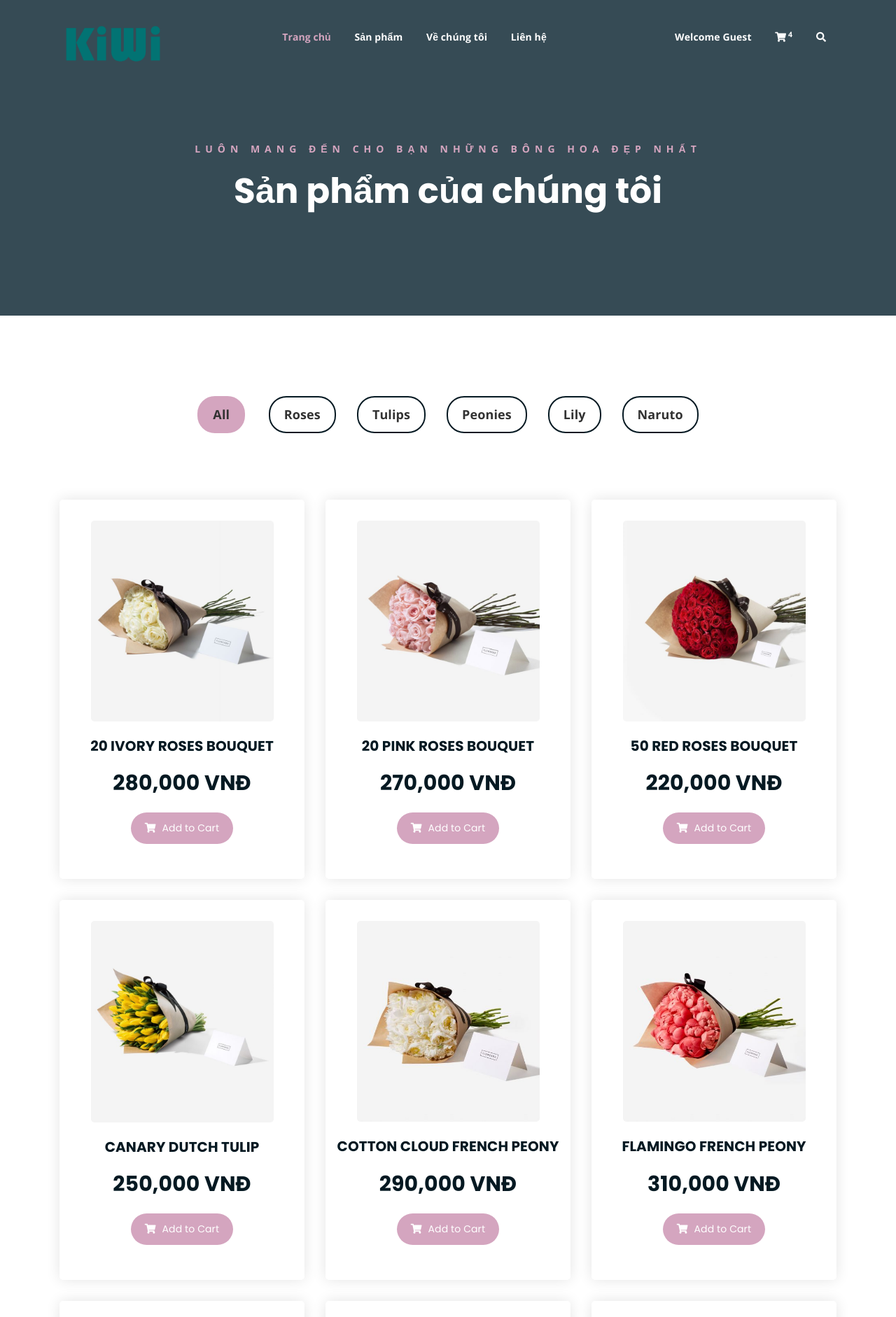
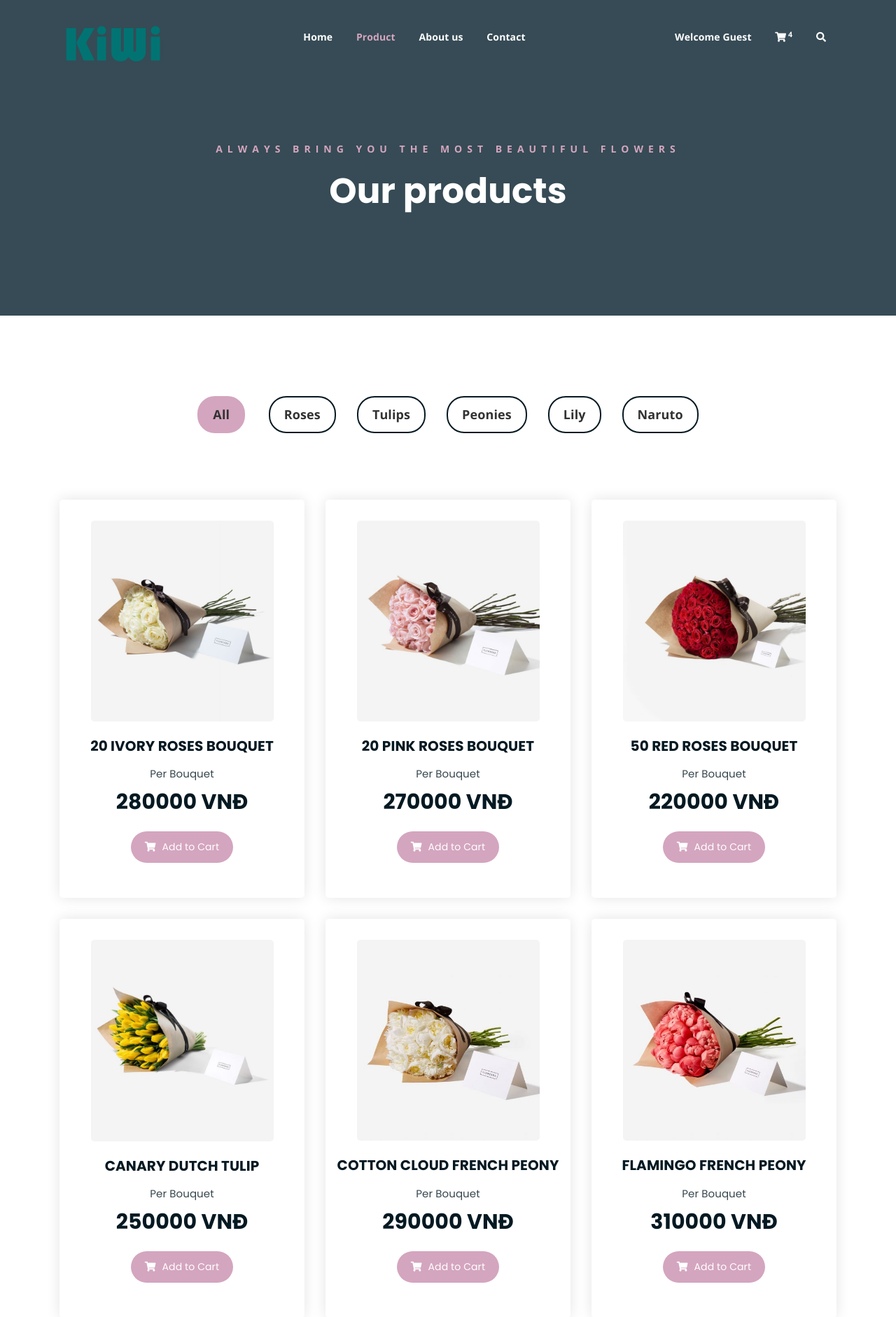
Before and after one commit to Sherlockian1212/kiwi-flowershop, a PHP site: page /shop.php in a window 1280 px wide. Shown: the top 1882 px of the page at 70% size. Run offline with PHP 8.4, Linux system fonts and the light colour scheme; data comes from the database, SQL or seed files in the repository.

Commit message:
update shop.php

```diff
--- a/function/common_functions.php
+++ b/function/common_functions.php
@@ -11,7 +11,7 @@ function getProducts()
         $product_keywords = $row['product_keywords'];
         $category_id = $row['category_id'];
         $product_image = $row['product_image'];
-        $product_price = number_format($row['product_price']);
+        $product_price = $row['product_price'];
         $date = $row['date'];
         $status = $row['status'];
         echo "
@@ -21,7 +21,7 @@ function getProducts()
                                 <a href='single-product.php?product_id=$product_id'><img src='./admin/product_images/$product_image' alt=''></a>
                             </div>
                         <h3>$product_title</h3>
-                        <p class='product-price'> $product_price VNĐ </p>
+                        <p class='product-price'><span>Per Bouquet</span> $product_price VNĐ </p>
                         <a href='shop.php?add_to_cart=$product_id' class='cart-btn'><i class='fas fa-shopping-cart'></i> Add to Cart</a>
                         </div>
                     </div>";
@@ -59,7 +59,7 @@ function searchProduct()
             $product_keywords = $row['product_keywords'];
             $category_id = $row['category_id'];
             $product_image = $row['product_image'];
-            $product_price = number_format($row['product_price']);
+            $product_price = $row['product_price'];
             $date = $row['date'];
             $status = $row['status'];
             echo "
@@ -69,7 +69,7 @@ function searchProduct()
 									<a href='single-product.php?product_id=$product_id'><img src='./admin/product_images/$product_image' alt=''></a>
 								</div>
 							<h3>$product_title</h3>
-							<p class='product-price'>$product_price VNĐ </p>
+							<p class='product-price'><span>Per Bouquet</span> $product_price VNĐ </p>
 							<a href='shop.php?add_to_cart=$product_id' class='cart-btn'><i class='fas fa-shopping-cart'></i> Add to Cart</a>
 							</div>
 						</div>";
@@ -92,7 +92,7 @@ function viewDetails()
                 $product_keywords = $row['product_keywords'];
                 $category_id = $row['category_id'];
                 $product_image = $row['product_image'];
-                $product_price = number_format($row['product_price']);
+                $product_price = $row['product_price'];
                 $date = $row['date'];
                 $status = $row['status'];
                 echo "
@@ -104,14 +104,14 @@ function viewDetails()
 					<div class='col-md-7'>
 						<div class='single-product-content'>
 							<h3>$product_title</h3>
-							<p class='single-product-pricing'>$product_price VNĐ</p>
+							<p class='single-product-pricing'><span>Per Bouquet</span>$product_price VNĐ</p>
 							<p>$product_description</p>
 							<div class='single-product-form'>
 								<form action='index.php''>
 									<input type='number' placeholder='0'>
 								</form>
 								<a href='shop.php?add_to_cart=$product_id' class='cart-btn'><i class='fas fa-shopping-cart'></i>
-									Thêm vào giỏ hàng</a>
+									Add to cart</a>
 							</div>
 							<h4>Share:</h4>
 							<ul class='product-share'>
--- a/shop.php
+++ b/shop.php
@@ -6,6 +6,7 @@ session_start();
 ?>
 <!DOCTYPE html>
 <html lang="en">
+
 <head>
 	<meta charset="UTF-8">
 	<meta http-equiv="X-UA-Compatible" content="IE=edge">
@@ -37,6 +38,7 @@ session_start();
 	<!-- responsive -->
 	<link rel="stylesheet" href="assets/css/responsive.css">
 </head>
+
 <body>
 
 	<!--PreLoader-->
@@ -64,25 +66,20 @@ session_start();
 						<!-- menu start -->
 						<nav class="main-menu">
 							<ul>
-								<li class="current-list-item"><a href="index.php">Trang chủ</a>
+								<li><a href="index.php">Home</a>
 								</li>
-								<li><a href="#">Sản phẩm</a>
-									<ul class="sub-menu">
-										<li><a href="#">Tất cả sản phẩm</a></li>
-										<li><a href="cart.php">Giỏ hàng</a></li>
-										<li><a href="user_area/checkout.php">Đặt hàng</a></li>
-									</ul>
+								<li class="current-list-item"><a href="shop.php">Product</a>
 								</li>
-								<li><a href="about.php">Về chúng tôi</a>
+								<li><a href="about.php">About us</a>
 								</li>
-								<li><a href="contact.php">Liên hệ</a></li>
+								<li><a href="contact.php">Contact</a></li>
 								<li>
 									<div class="header-icons">
 										<?php
-										if(!isset($_SESSION['username'])){
+										if (!isset($_SESSION['username'])) {
 											echo "<a href='./user_area/user_login.php'>Welcome Guest</a>";
-										}else{
-											echo "<a href='./user_area/profile.php'>Welcome ".$_SESSION['username']."</a>";
+										} else {
+											echo "<a href='./user_area/profile.php'>Welcome " . $_SESSION['username'] . "</a>";
 										}
 										?>
 										<a class="shopping-cart" href="cart.php"><i class="fas
@@ -114,18 +111,18 @@ session_start();
 			<div class="row">
 				<div class="col-lg-12">
 					<span class="close-btn"><i class="fas fa-window-close"></i></span>
-					<form class="search-bar" action="search_product.php" method="get">
+					<div class="search-bar">
 						<div class="search-bar-tablecell">
-							<h3>Search For:</h3>
-							<input type="search" placeholder="Keywords" name="search_data">
-							<button name="search_data_product" value="Search" type="submit">Search<i class="fas fa-search"></i></button>
-						</div>
-					</form>
+							<h3>What do you want to search?</h3>
+							<input type="text" placeholder="Key">
+							<button type="submit">Search<i class="fas fa-search"></i></button>
 						</div>
 					</div>
 				</div>
 			</div>
-	<!-- end search arewa -->
+		</div>
+	</div>
+	<!-- end search area -->
 
 	<!-- breadcrumb-section -->
 	<div class="breadcrumb-section breadcrumb-bg">
@@ -133,8 +130,8 @@ session_start();
 			<div class="row">
 				<div class="col-lg-8 offset-lg-2 text-center">
 					<div class="breadcrumb-text">
-						<p>Luôn mang đến cho bạn những bông hoa đẹp nhất</p>
-						<h1>Sản phẩm của chúng tôi</h1>
+						<p>Always bring you the most beautiful flowers</p>
+						<h1>Our products</h1>
 					</div>
 				</div>
 			</div>
@@ -162,7 +159,7 @@ session_start();
 			</div>
 			<div class="row product-lists">
 				<?php
-					if(!isset($_GET['search_data_product']))
+				if (!isset($_GET['search_data_product']))
 					getProducts();
 				else
 					searchProduct();
@@ -172,20 +169,20 @@ session_start();
 		<!-- end products -->
 
 		<!-- footer -->
-	<div class="footer-area mt-5">
+		<div class="footer-area">
 			<div class="container">
 				<div class="row">
 					<div class="col-lg-4 col-md-6">
 						<div class="footer-box about-widget">
 							<h2 class="widget-title">Kiwi</h2>
-						<p>Kiwi luôn dành cho bạn những bông hoa đẹp nhất</p>
+							<p>Kiwi always gives you the most beautiful flowers</p>
 						</div>
 					</div>
 					<div class="col-lg-4 col-md-6">
 						<div class="footer-box get-in-touch">
-						<h2 class="widget-title">Liên hệ</h2>
+							<h2 class="widget-title">Contact</h2>
 							<ul>
-							<li>Địa chỉ: 280 An Dương Vương, P.4, Q.5, TPHCM</li>
+								<li>Address: 280 An Duong Vuong, Ward 4, District 5, HCMC</li>
 								<li>Email: kiwishop@gmail.com</li>
 								<li>Hotline: 1900100C0</li>
 							</ul>
@@ -193,11 +190,11 @@ session_start();
 					</div>
 					<div class="col-lg-4 col-md-6">
 						<div class="footer-box pages">
-						<h2 class="widget-title">Hỗ trợ khách hàng</h2>
+							<h2 class="widget-title">Customer support</h2>
 							<ul>
-							<li>Câu hỏi thường gặp</li>
-							<li>Hướng dẫn đặt hàng</li>
-							<li>Hướng dẫn thanh toán</li>
+								<li>Frequently asked questions</li>
+								<li>Ordering guide</li>
+								<li>Payment Guide</li>
 							</ul>
 						</div>
 					</div>
@@ -253,4 +250,5 @@ session_start();
 		<script src="assets/js/main.js"></script>
 
 </body>
+
 </html>
```
Lines whose indentation alone changed are shown as unchanged.
